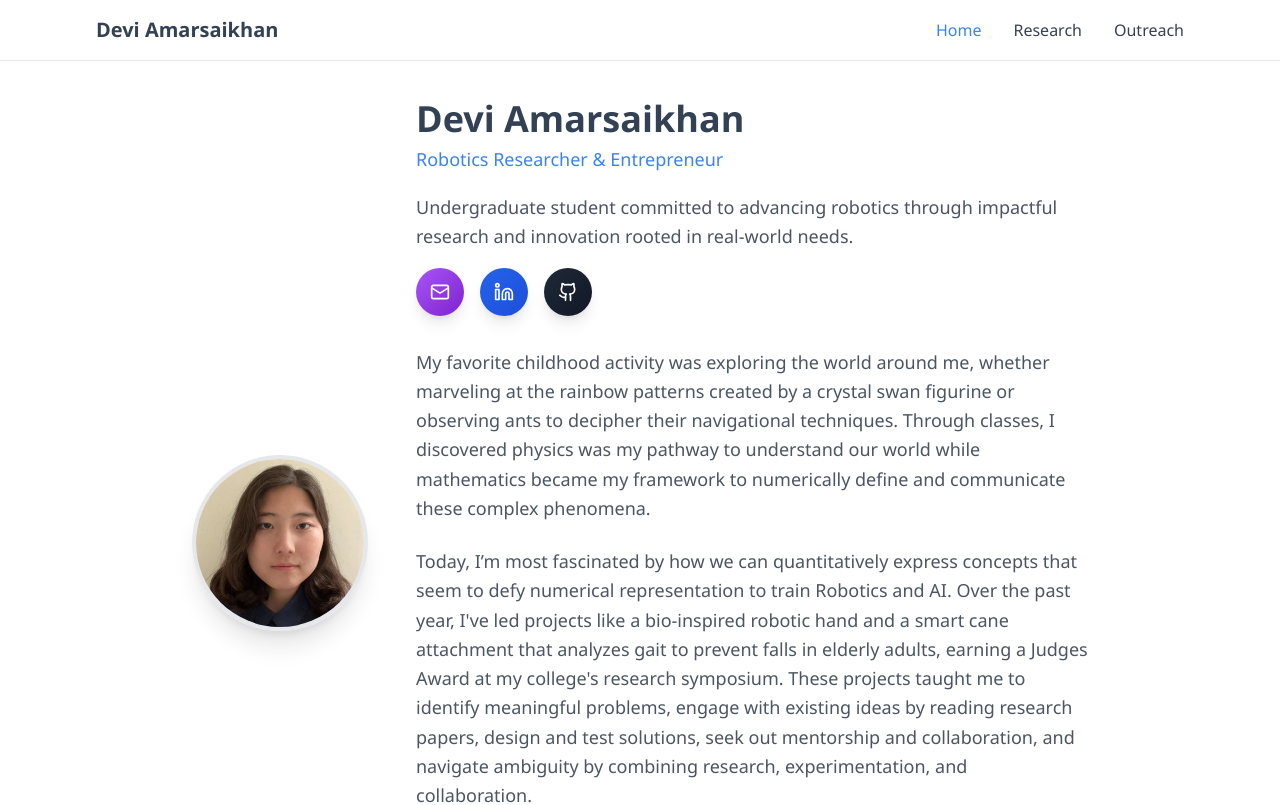
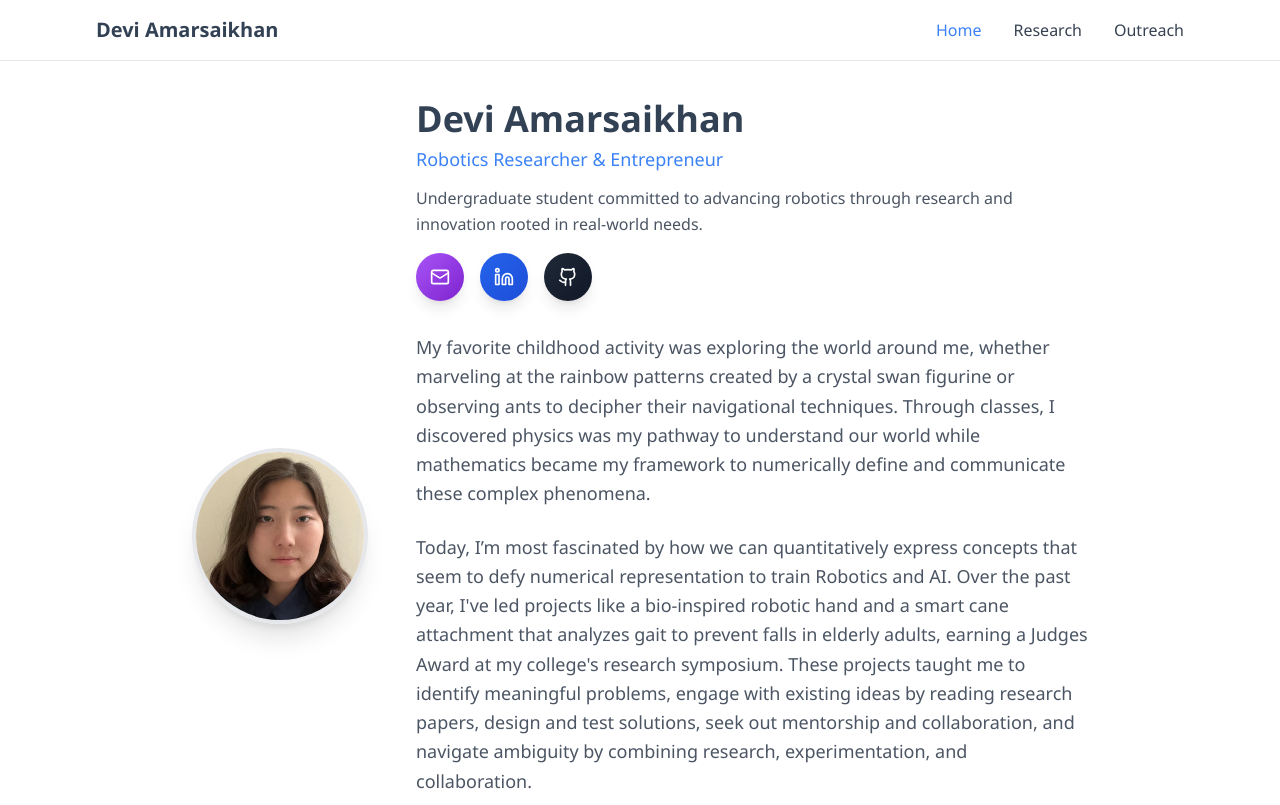
Before and after one commit to deviamar/deviamar.github.io, a React (Create React App) app: page / in a window 1280 px wide. Shown: the top 805 px of the page. Built offline with nearby package versions, Linux system fonts and the light colour scheme; the HTML template or start-up script is replaced by a standard one.

Commit message:
Made one liner smaller

```diff
--- a/src/App.js
+++ b/src/App.js
@@ -506,14 +506,14 @@ const App = () => {
                 <h1 className="text-4xl font-bold text-slate-700 mb-1 leading-tight">
                   Devi Amarsaikhan
                 </h1>
-                <p className="text-lg text-blue-500 mb-5 font-medium">
+                <p className="text-lg text-blue-500 mb-3 font-medium">
                   Robotics Researcher & Entrepreneur
                 </p>
 
                {/* One Liner */}
-                <div className="space-y-6 text-lg leading-relaxed text-gray-600 mb-4">
+                <div className="space-y-4 text-base leading-relaxed text-gray-600 mb-4">
                   <p>
-                    Undergraduate student committed to advancing robotics through impactful research and innovation rooted in real-world needs.
+                    Undergraduate student committed to advancing robotics through research and innovation rooted in real-world needs.
                   </p>
                 </div>
 
```
